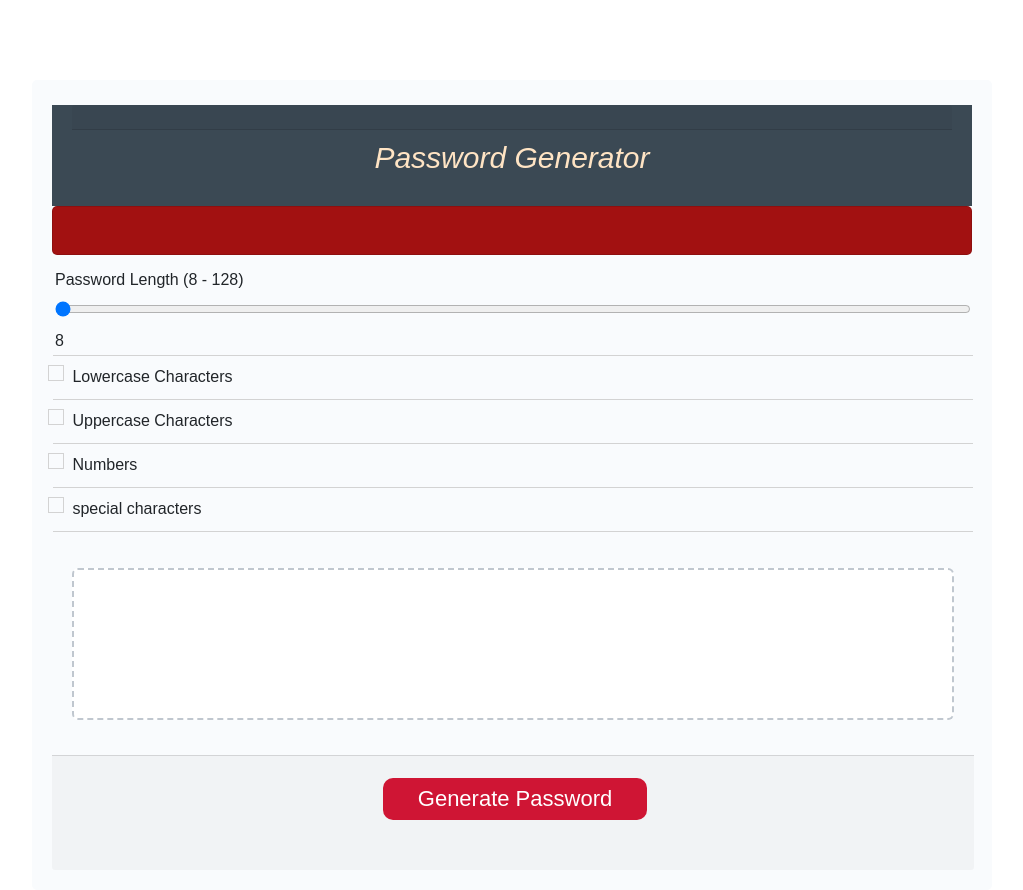
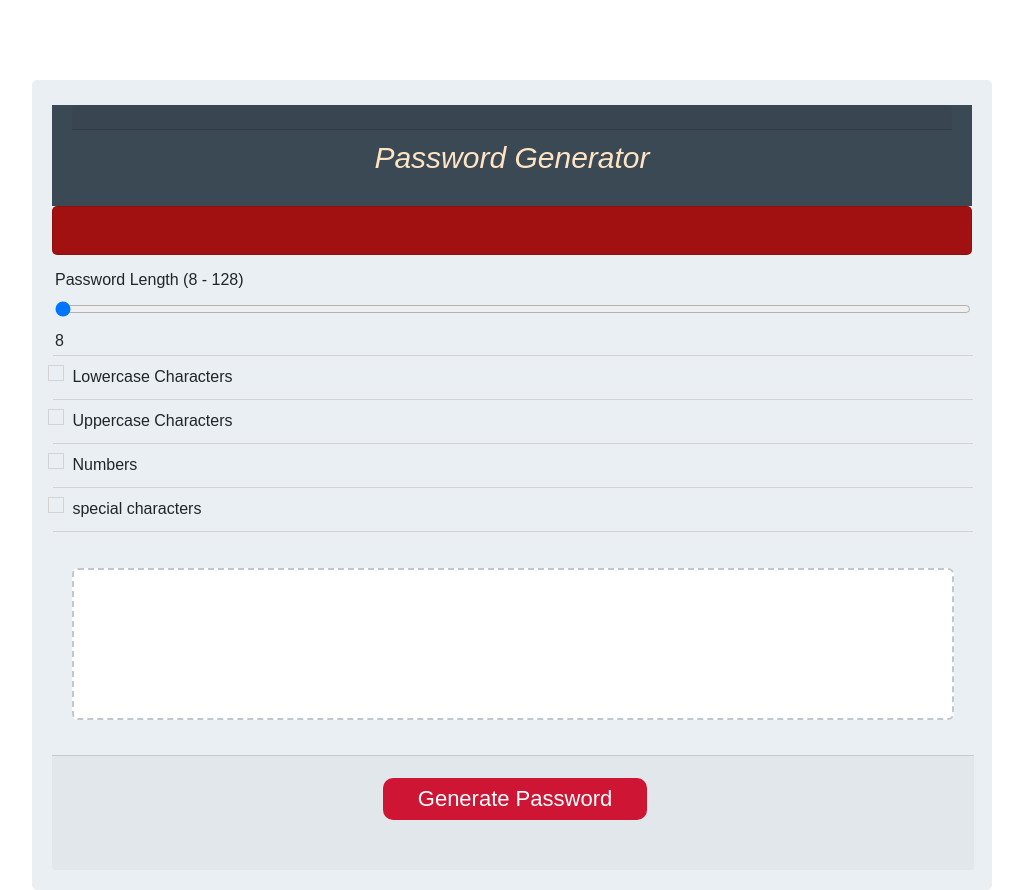
Before and after one commit to chunga-codder/Random-Gassword-Generator, a plain HTML site: page index.html in a window 1280 px wide. Shown: the top 890 px of the page, without its empty margins (168-1191 px from the left). Drawn offline with nearby package versions, Linux system fonts and the light colour scheme; some packages are replaced by stand-ins of ours; a script that the page names is missing.

Commit message:
changing my body bacground color and my alert box font color to white

```diff
--- a/style.css
+++ b/style.css
@@ -11,7 +11,7 @@ body {
      width: 80%;
     padding: 20px;
     font-family: sans-serif;
-    background-color: #f9fbfd;
+    background-color: #eaeff3;
     overflow: hidden;
     margin: auto;
     border-radius: 5px;
@@ -124,7 +124,7 @@ header {
     background-color: hsl(0, 81%, 35%);
     border-radius: 5px;
     border-width: 1px;
-    color: hsl(206, 17%, 28%);
+    color: hsl(207, 24%, 93%);
     font-size: 18px;
     margin: 0 auto;
     max-width: auto;
```
